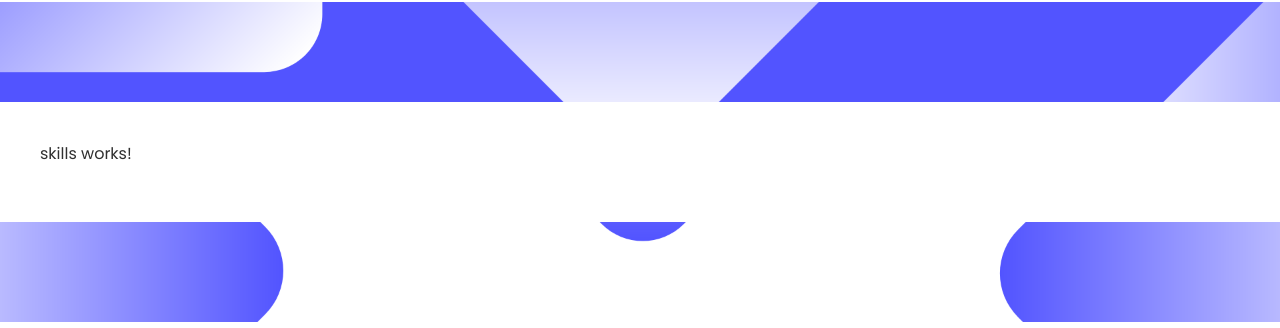
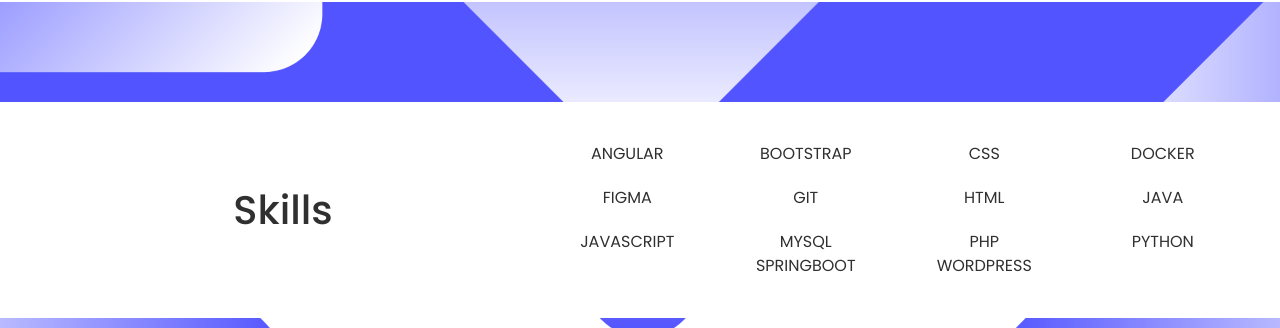
Before and after one commit to kirkkinichi/portfolio-v2, an Angular app: page / in a window 1280 px wide. Shown: the part 2147-2475 px from the top of the page. Built offline with nearby package versions, Linux system fonts and the light colour scheme; a web font is replaced by a local one.

Commit message:
Adding content to skills component.

```diff
--- a/src/app/pages/skills/skills.component.html
+++ b/src/app/pages/skills/skills.component.html
@@ -1,3 +1,59 @@
 <div class="content">
-    <p>skills works!</p>
+    <div class="row text-center skills-title">
+        <div class="col-md-5">
+            <h1>Skills</h1>
+        </div>
+        <div class="col-md-7">
+            <div class="row">
+                <div class="col-sm-3">
+                    ANGULAR
+                </div>
+                <div class="col-sm-3">
+                    BOOTSTRAP
+                </div>
+                <div class="col-sm-3">
+                    CSS
+                </div>
+                <div class="col-sm-3">
+                    DOCKER
+                </div>
+            </div>
+            <div class="row skills-content">
+                <div class="col-sm-3">
+                    FIGMA
+                </div>
+                <div class="col-sm-3">
+                    GIT
+                </div>
+                <div class="col-sm-3">
+                    HTML
+                </div>
+                <div class="col-sm-3">
+                    JAVA
+                </div>
+            </div>
+            <div class="row skills-content">
+                <div class="col-sm-3">
+                    JAVASCRIPT
+                </div>
+                <div class="col-sm-3">
+                    MYSQL
+                </div>
+                <div class="col-sm-3">
+                    PHP
+                </div>
+                <div class="col-sm-3">
+                    PYTHON
+                </div>
+            </div>
+            <div class="row justify-content-md-center">
+                <div class="col-sm-3">
+                    SPRINGBOOT
+                </div>
+                <div class="col-sm-3">
+                    WORDPRESS
+                </div>
+            </div>
+        </div>
+    </div>
 </div>
--- a/src/app/pages/skills/skills.component.scss
+++ b/src/app/pages/skills/skills.component.scss
@@ -0,0 +1,13 @@
+@import '../../../styles.scss';
+
+.skills-title {
+    display: flex;
+    align-items: center;
+}
+.skills-title h1 {
+    margin: 0;
+}
+
+.skills-content {
+    margin-top: 20px;
+}
```
